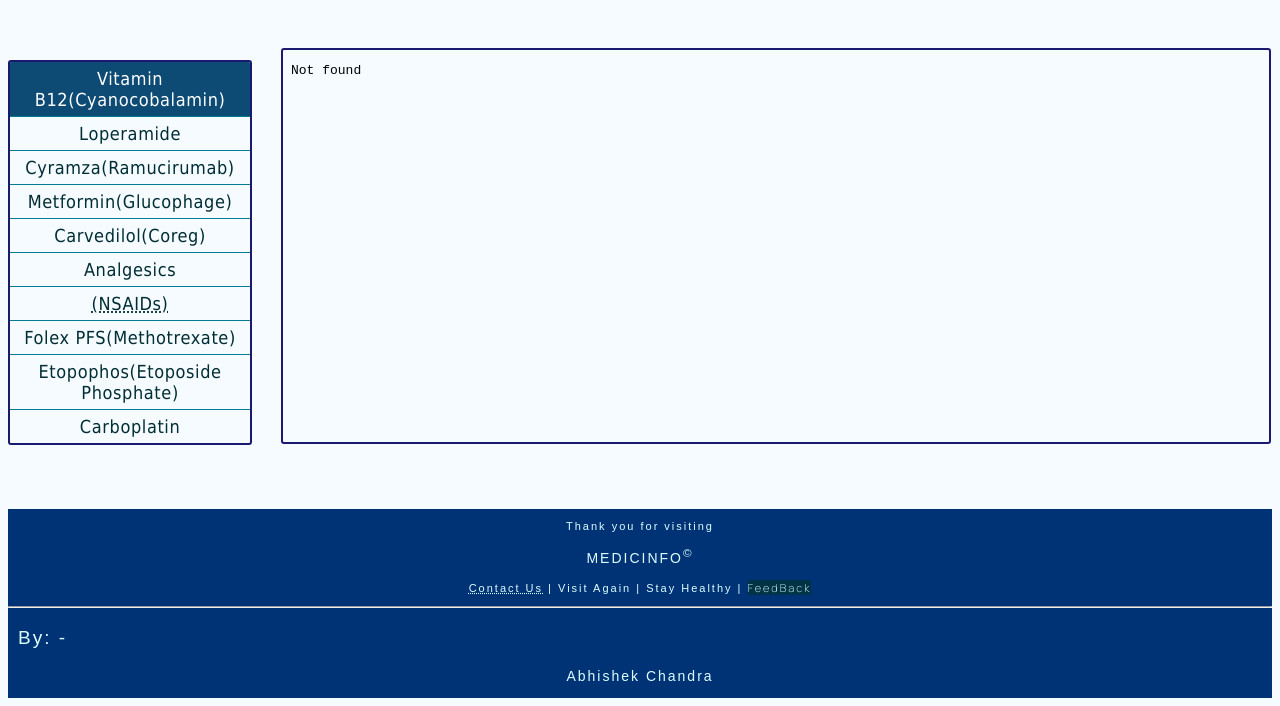
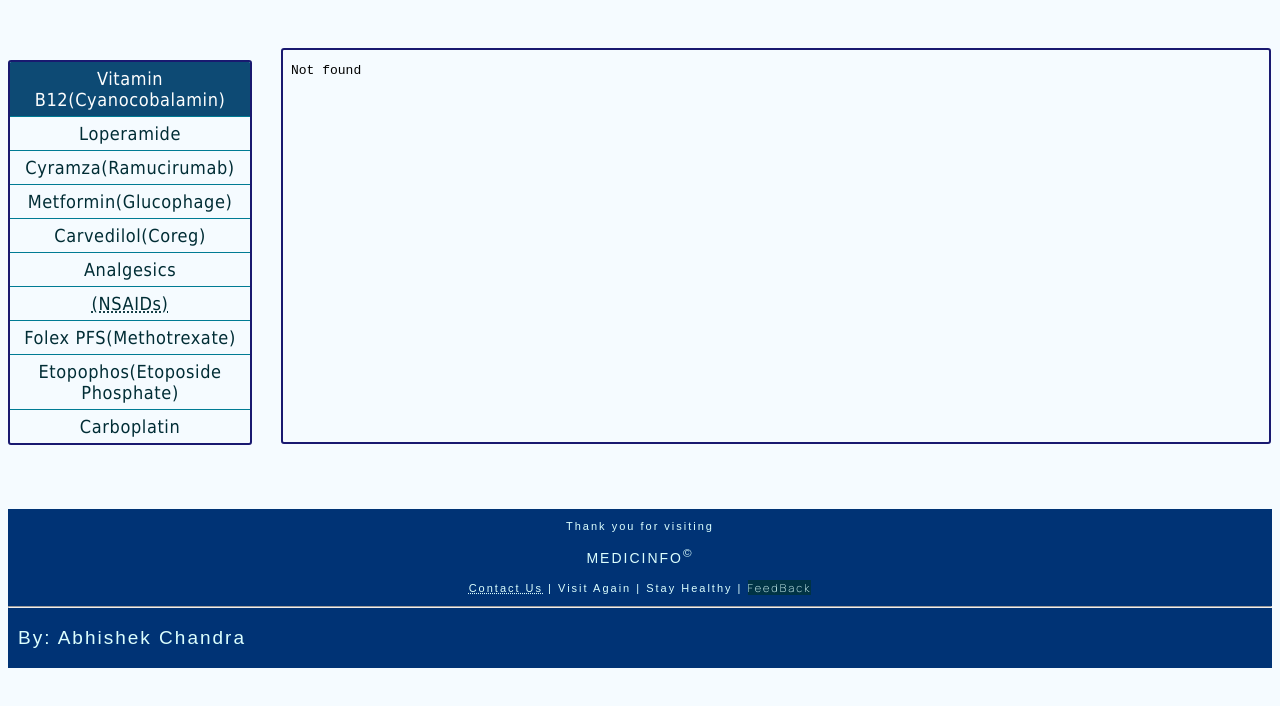
Before and after one commit to abhishekchandra2522k/weekoflearning, a plain HTML site: page medicine.html in a window 1280 px wide. Shown: the part 354-1060 px from the top of the page. After the commit the page ends 1030 px from the top, so only its background shows below. Drawn offline with Linux system fonts and the light colour scheme.

Commit message:
Update medicine.html

```diff
--- a/medicine.html
+++ b/medicine.html
@@ -86,12 +86,10 @@
 	<div id="footer">
 		<p style="text-align: center; font-size: 11px;">Thank you for visiting</p>
 		<p style="text-align: center;">MEDICINFO<sup>&copy;</sup></p>
-		<p style="font-size: 11px; text-align: center;"><abbr title="siddharth.chandra2015@vit.ac.in">Contact Us</abbr> | Visit Again | Stay Healthy | <a href="feedback.php" style="font-size: 11px;">FeedBack</a></p>
+		<p style="font-size: 11px; text-align: center;"><abbr title="1ac23456789@gmail.com">Contact Us</abbr> | Visit Again | Stay Healthy | <a href="feedback.php" style="font-size: 11px;">FeedBack</a></p>
 		<hr/>
-			<p style="color: #DCFFFE; margin-left: 10px; font-size: 19px;">By: -
-			<p id="credits">
-				Abhishek Chandra
-			</p>
+			<p style="color: #DCFFFE; margin-left: 10px; font-size: 19px;">By: Abhishek Chandra
+
 			</p>
 	</div>
 </body>
```
